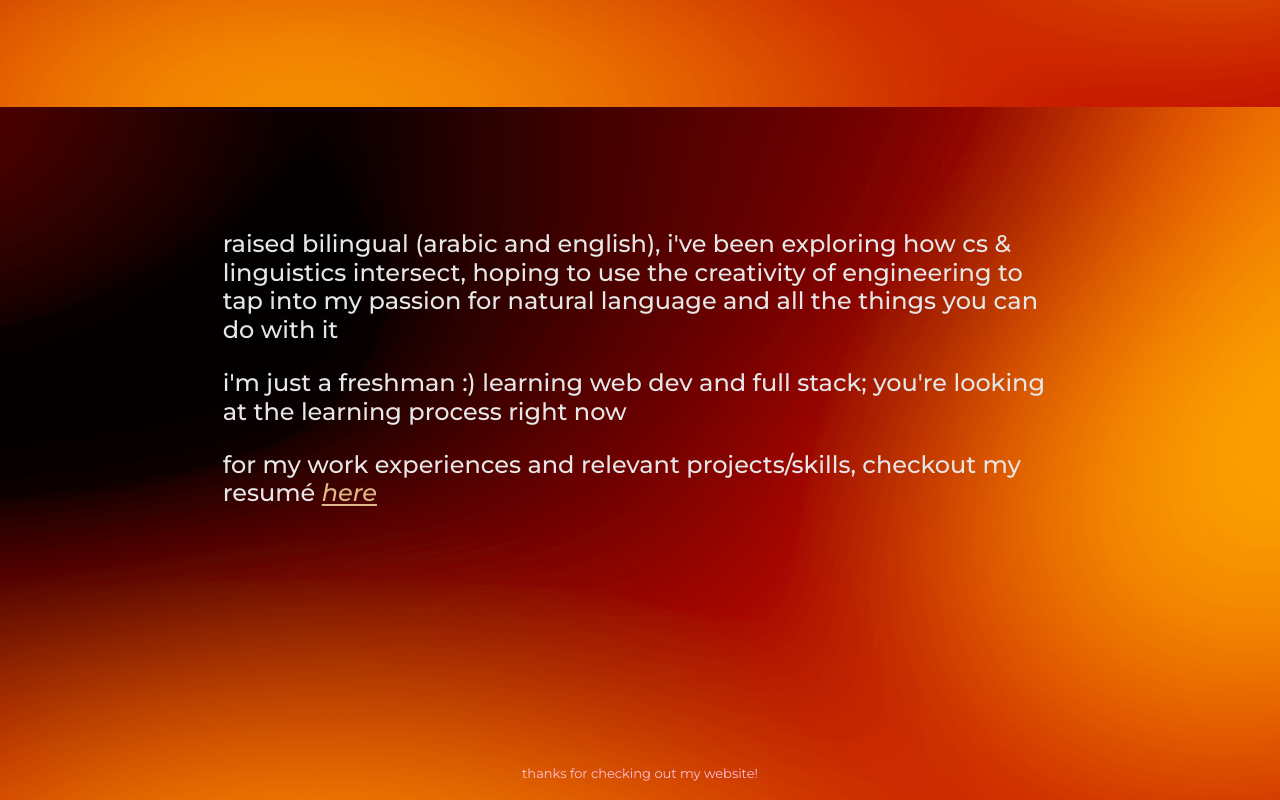
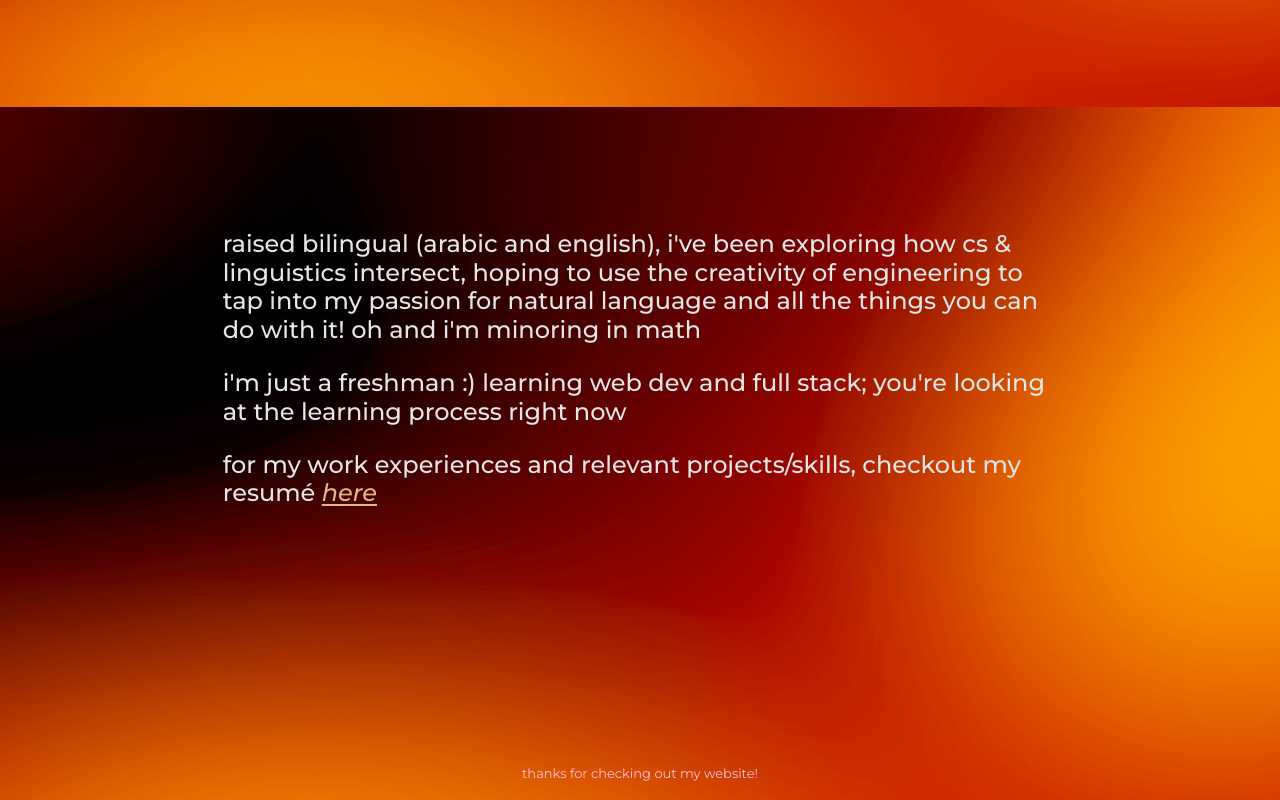
Before and after one commit to ammarateya/personal_site, a website: page index.html in a window 1280 px wide. Shown: the part 693-1493 px from the top of the page. Drawn offline with nearby package versions, Linux system fonts and the light colour scheme.

Commit message:
math minor

```diff
--- a/index.html
+++ b/index.html
@@ -90,7 +90,7 @@
             raised bilingual (arabic and english), i've been exploring how cs &
             linguistics intersect, hoping to use the creativity of engineering
             to tap into my passion for natural language and all the things you
-            can do with it
+            can do with it! oh and i'm minoring in math
           </h4>
           <h4 class="intro p-2">
             i'm just a freshman :) learning web dev and full stack; you're
```
Also changed, not shown: 1 other file.
